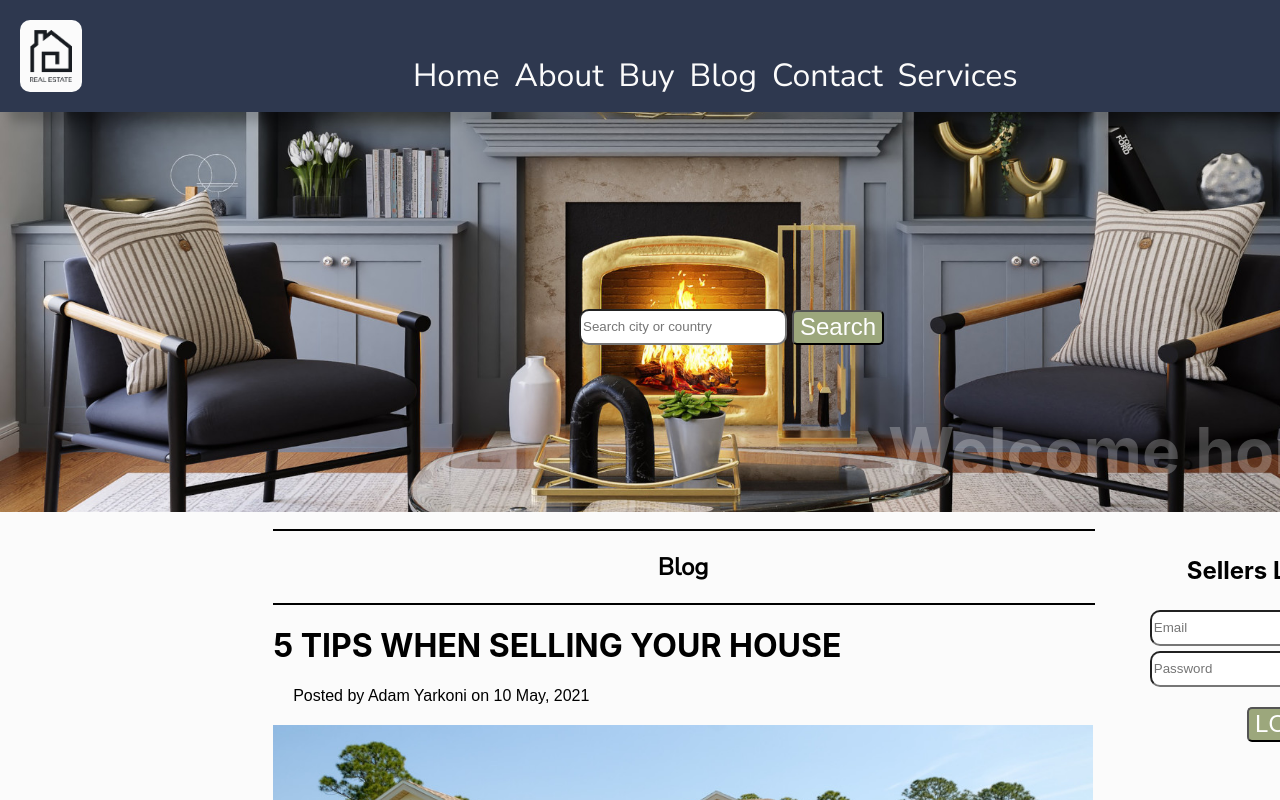
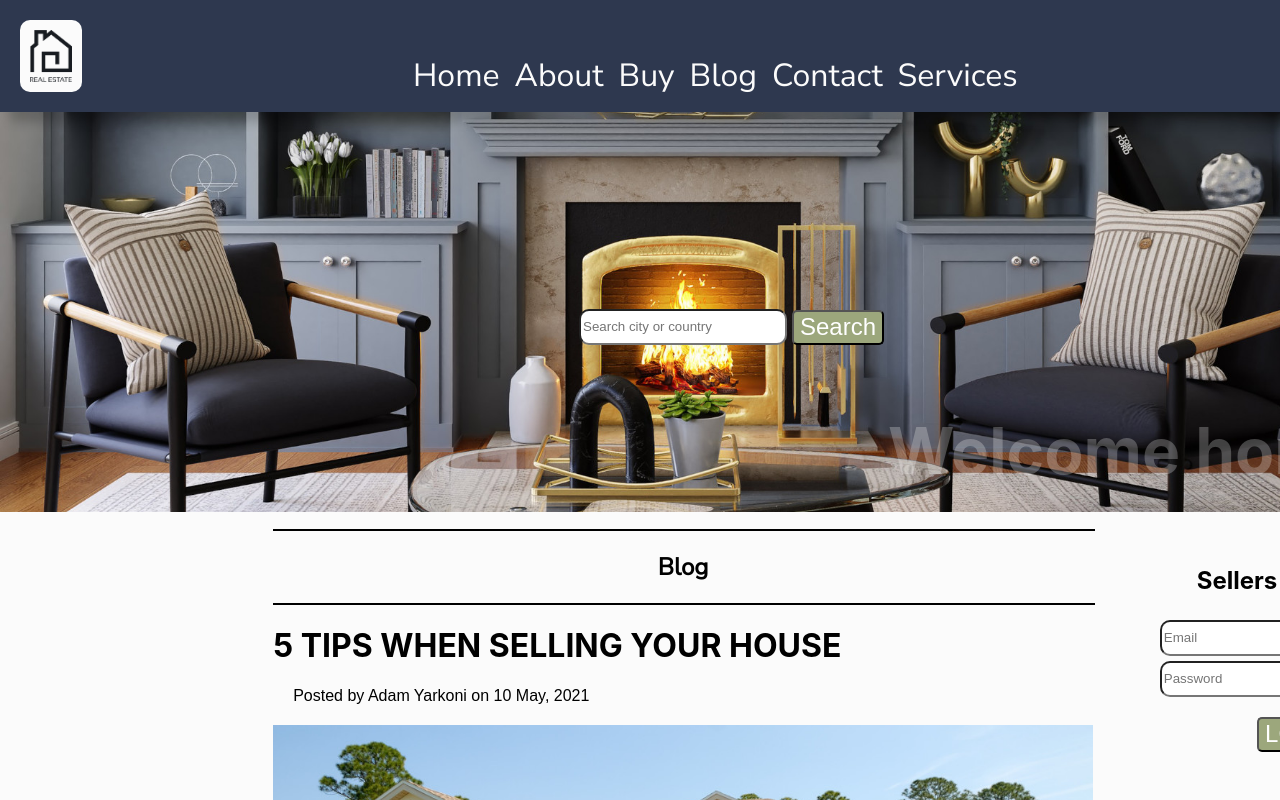
Before and after one commit to Oggilit0/Real-estate, a React (Create React App) app: page /blog in a window 1280 px wide. Shown: the top 800 px of the page. Built offline with nearby package versions, Linux system fonts and the light colour scheme.

Commit message:
Updated blog

```diff
--- a/src/components/Blog/BlogLoggedIn.js
+++ b/src/components/Blog/BlogLoggedIn.js
@@ -71,11 +71,12 @@
               Make a post:
               <form>
                 <textarea className="formMakeAPost" />
-                <ReusableButton onClick={publish} title="Publish" />
+                <div id="buttonBlog">
+                  <ReusableButton onClick={publish} title="Publish" />
+                  <ReusableButton onClick={Logout} title="LOGOUT" />
+                </div>
               </form>
             </h4>
-
-            <ReusableButton onClick={Logout} title="LOGOUT" />
           </div>
         </div>
       ) : (
--- a/src/stylesheets/Blog.css
+++ b/src/stylesheets/Blog.css
@@ -18,6 +18,14 @@
   top: 245px;
 }
 
+.blogLoggedIn {
+  position: relative;
+  float: right;
+  text-align: right;
+  left: 10px;
+  top: 10px;
+}
+
 #blogTopTitle {
   margin-top: -221px;
 }
@@ -25,3 +33,13 @@
 .formMakeAPost {
   resize: none;
 }
+
+#buttonBlog {
+  color: #fff;
+  cursor: pointer;
+  height: 35px;
+  margin-bottom: 120px;
+  font-size: 1.5rem;
+  font-weight: 500;
+  border-radius: 5px;
+}
--- a/src/stylesheets/ResponsiveDesign.css
+++ b/src/stylesheets/ResponsiveDesign.css
@@ -354,7 +354,7 @@
     float: left;
     text-align: right;
     left: 0;
-    top: 20px;
+    top: -10px;
   }
 
   #blog-content {
```
